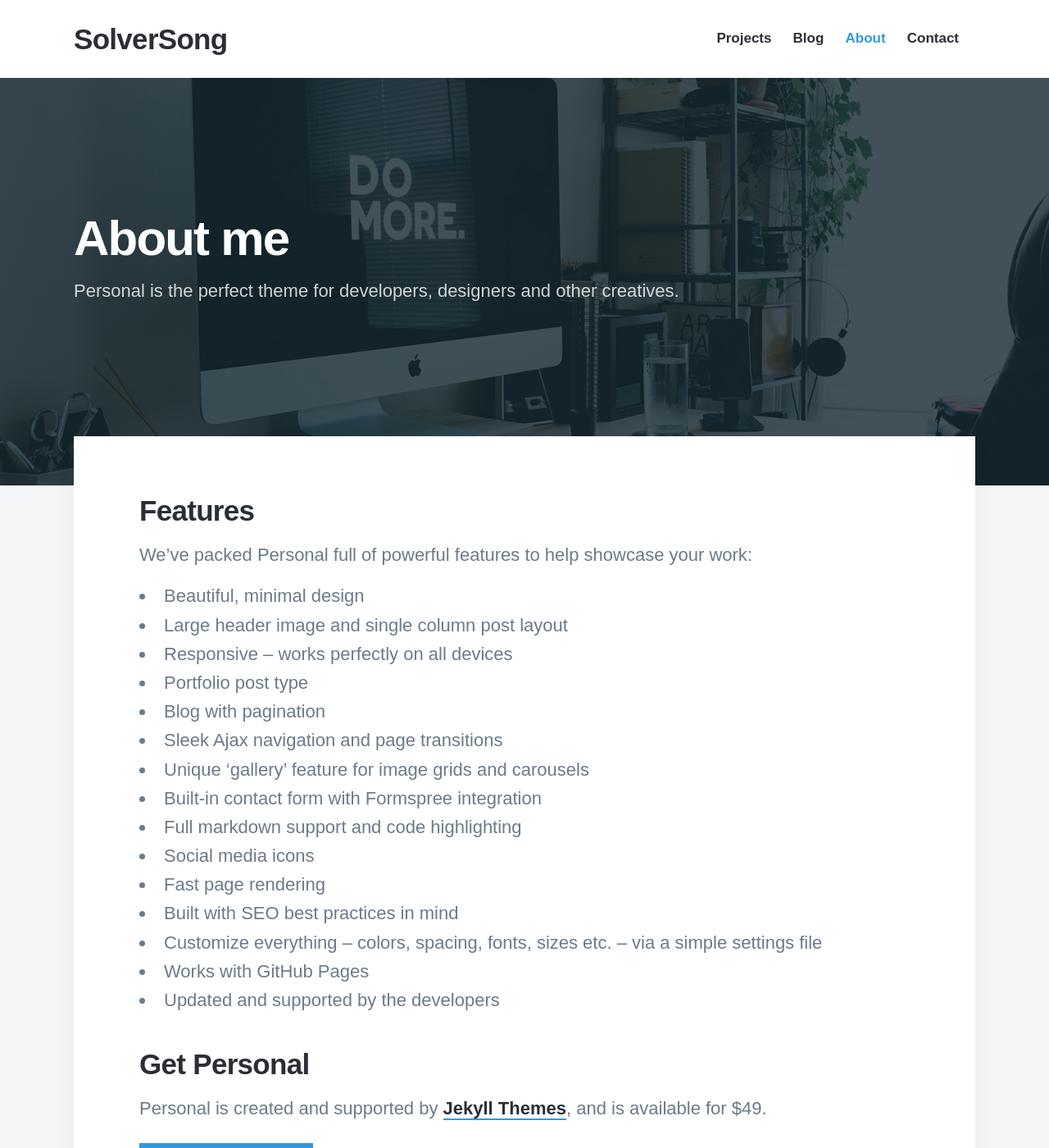
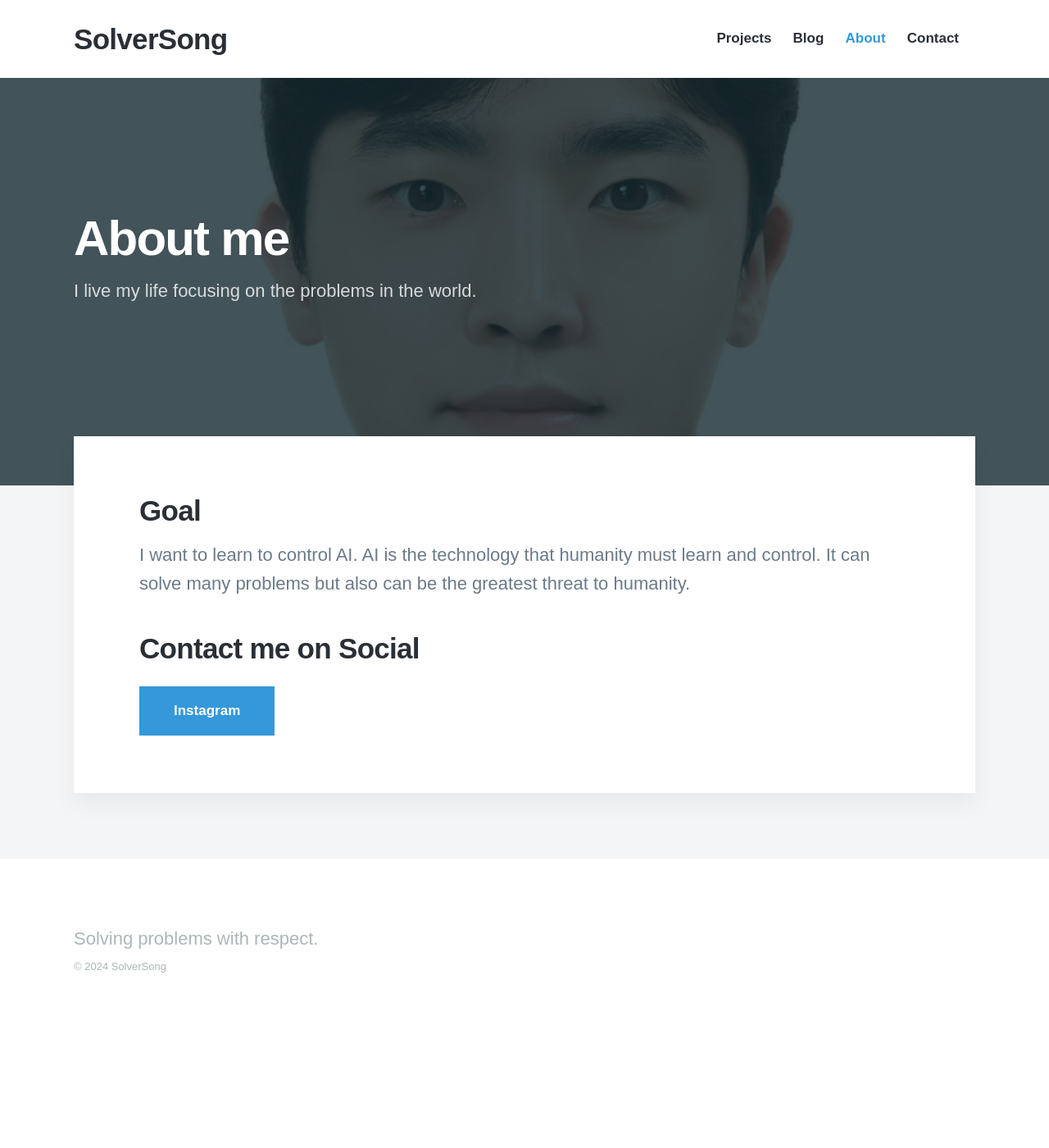
Before and after one commit to solversong/solversong.github.io, a Jekyll site: the page built from _pages/about.md, in a window 1280 px wide and 1400 px high. Shown: the whole window at 82% size. Built offline with Jekyll 4.4.1, drawn with Linux system fonts in a browser that asks for light colours; nearby versions of some CDN libraries; some web fonts are replaced; some of the changed text lies outside the part shown.

Commit message:
[update]about

```diff
--- a/_data/settings.yml
+++ b/_data/settings.yml
@@ -18,7 +18,7 @@ menu_settings:
       url: '/contact'
 
 footer_settings:
-  footer_tagline: In future, We have to fully control AI. There will be more problems to solve.
+  footer_tagline: Solving problems with respect.
 
 hero_settings:
   overlay_opacity: 0.8
--- a/_includes/footer.html
+++ b/_includes/footer.html
@@ -6,7 +6,7 @@
 
 		<div class="footer__copyright">
 			<span>© {{ 'now' | date: "%Y" }} {{ site.data.settings.basic_settings.site_title }}</span>
-			<a href="https://jekyllthemes.io" target="_blank">Jekyll Themes</a>
+			<!-- <a href="https://jekyllthemes.io" target="_blank">Jekyll Themes</a> -->
 		</div>
 
 		{% include socials.html %}
--- a/_pages/about.md
+++ b/_pages/about.md
@@ -1,32 +1,15 @@
 ---
 title: About me
-subtitle: Personal is the perfect theme for developers, designers and other creatives.
-description: Personal is the perfect theme for developers, designers and other creatives.
+subtitle: I live my life focusing on the problems in the world.
+description: I live my life focusing on the problems in the world. AI is the technology that humanity must learn and control. It can solve many problems but also can be the greatest threat to humanity. I want to learn to control AI.
 featured_image: /images/demo/about.jpg
 ---
 
-## Features
+## Goal
 
-We've packed Personal full of powerful features to help showcase your work:
+I want to learn to control AI. AI is the technology that humanity must learn and control. It can solve many problems but also can be the greatest threat to humanity.
 
-* Beautiful, minimal design
-* Large header image and single column post layout
-* Responsive – works perfectly on all devices
-* Portfolio post type
-* Blog with pagination
-* Sleek Ajax navigation and page transitions
-* Unique 'gallery' feature for image grids and carousels
-* Built-in contact form with Formspree integration
-* Full markdown support and code highlighting
-* Social media icons
-* Fast page rendering
-* Built with SEO best practices in mind
-* Customize everything – colors, spacing, fonts, sizes etc. – via a simple settings file
-* Works with GitHub Pages
-* Updated and supported by the developers
 
-## Get Personal
+## Contact me on Social
 
-Personal is created and supported by [Jekyll Themes](https://jekyllthemes.io), and is available for $49.
-
-<a href="https://jekyllthemes.io/theme/personal-website-jekyll-theme" class="button button--large">Get This Theme</a>
+<a href="https://www.instagram.com/is_motivation_ss0ng/" class="button button--large">Instagram</a>
```
Also changed, not shown: images/demo/about.jpg.
